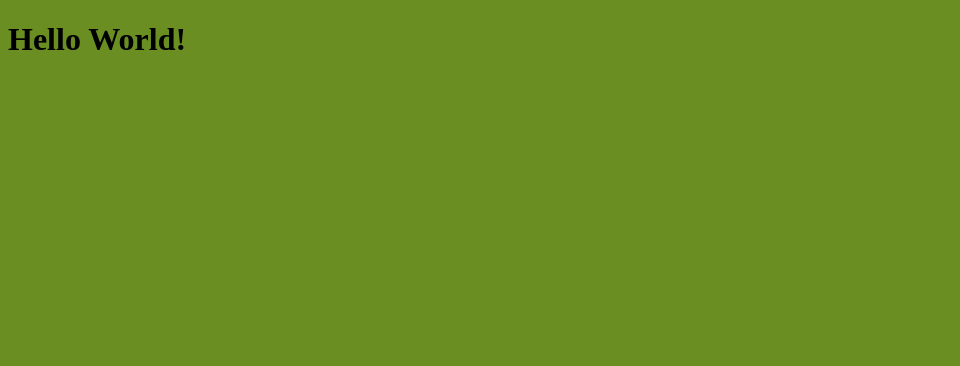
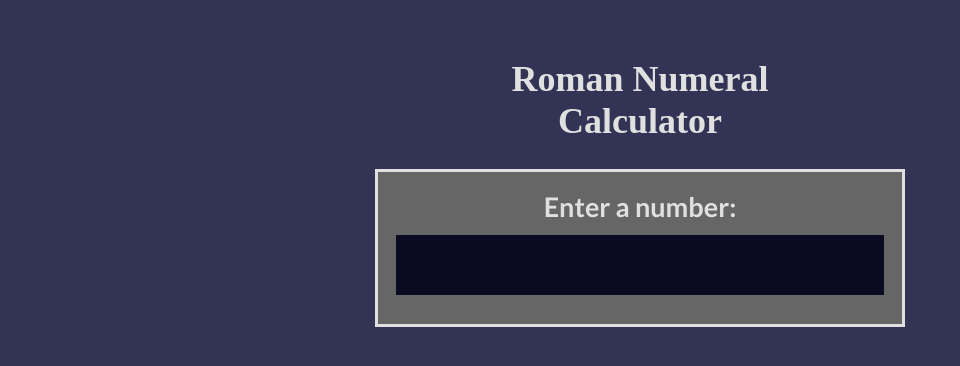
Before and after one commit to Blasidelgado/roman-calculator, a plain HTML site: page index.html in a window 1280 px wide. Shown: the whole page, without its empty margins (0-960 px from the left). Drawn offline with Linux system fonts and the light colour scheme; a web font is replaced by a local one.

Commit message:
Feat: Finish input display

```diff
--- a/index.html
+++ b/index.html
@@ -4,10 +4,24 @@
     <meta charset="UTF-8">
     <meta name="viewport" content="width=device-width, initial-scale=1.0">
     <title>Roman Numbers Calculator</title>
+    <link rel="preconnect" href="https://fonts.googleapis.com">
+    <link rel="preconnect" href="https://fonts.gstatic.com" crossorigin>
+    <link href="https://fonts.googleapis.com/css2?family=Lato:ital,wght@0,100;0,300;0,400;0,700;0,900;1,100;1,300;1,400;1,700;1,900&display=swap" rel="stylesheet">
+    <link href="https://fonts.googleapis.com/css2?family=Castoro+Titling&family=Lato:ital,wght@0,100;0,300;0,400;0,700;0,900;1,100;1,300;1,400;1,700;1,900&display=swap" rel="stylesheet">
     <link rel="stylesheet" href="styles.css">
 </head>
 <body>
-    <h1>Hello World!</h1>
+    <main>
+        <h1>Roman Numeral Calculator</h1>
+        <form id="post" action="">
+            <fieldset>
+                <label for="number">Enter a number:</label>
+                <br />
+                <input id="number" type="number" required/>
+            </fieldset>
+
+        </form>
+    </main>
     <script src="script.js"></script>
 </body>
 </html>
--- a/styles.css
+++ b/styles.css
@@ -1,3 +1,74 @@
+/* Color variables */
 :root {
-    background-color: olivedrab;
+    --color-00: #ffffff;
+	--color-10: #e0e0e0;
+	--color-50: #666666;
+	--color-75: #333355;
+    --color-90: #0a0a23;
+	font-size: 18px;
 }
+
+*, *::before, *::after {
+	padding: 0;
+	margin: 0;
+	box-sizing: border-box;
+}
+
+/* General styles */
+body {
+	min-height: 100vh;
+	font-family: "Lato", sans-serif;
+	padding: 40px 50px 20px 50px;
+	background-color: var(--color-75);
+	color: var(--color-10);
+}
+
+main {
+	display: flex;
+	flex-direction: column;
+	justify-content: center;
+	align-items: center;
+}
+
+h1 {
+	text-align: center;
+	font-family: "Castoro Titling", serif;
+	margin: 1rem auto;
+	max-width: 350px;
+	font-size: 2rem;
+	font-weight: 700;
+}
+
+form {
+	border: 3px solid var(--color-10);
+	background-color: var(--color-50);
+	margin: 0.5rem;
+	width: 90%;
+	max-width: 530px;
+	text-align: center;
+}
+
+fieldset {
+	border: 0 none;
+	padding: 0.5rem;
+	margin: 0.5rem;
+	height: 100%;
+}
+
+label {
+	font-size: 1.5rem;
+	font-weight: 700;
+}
+
+input {
+	display: block;
+	font-size: 2.5rem;
+	width: 100%;
+	height: 60px;
+	padding: 0.3rem 0.6rem;
+	margin: 0.65rem 0;
+	line-height: 1.4;
+	color: var(--color-00);
+	background-color: var(--color-90);
+	border: 1px solid var(--color-05);
+  }
```
